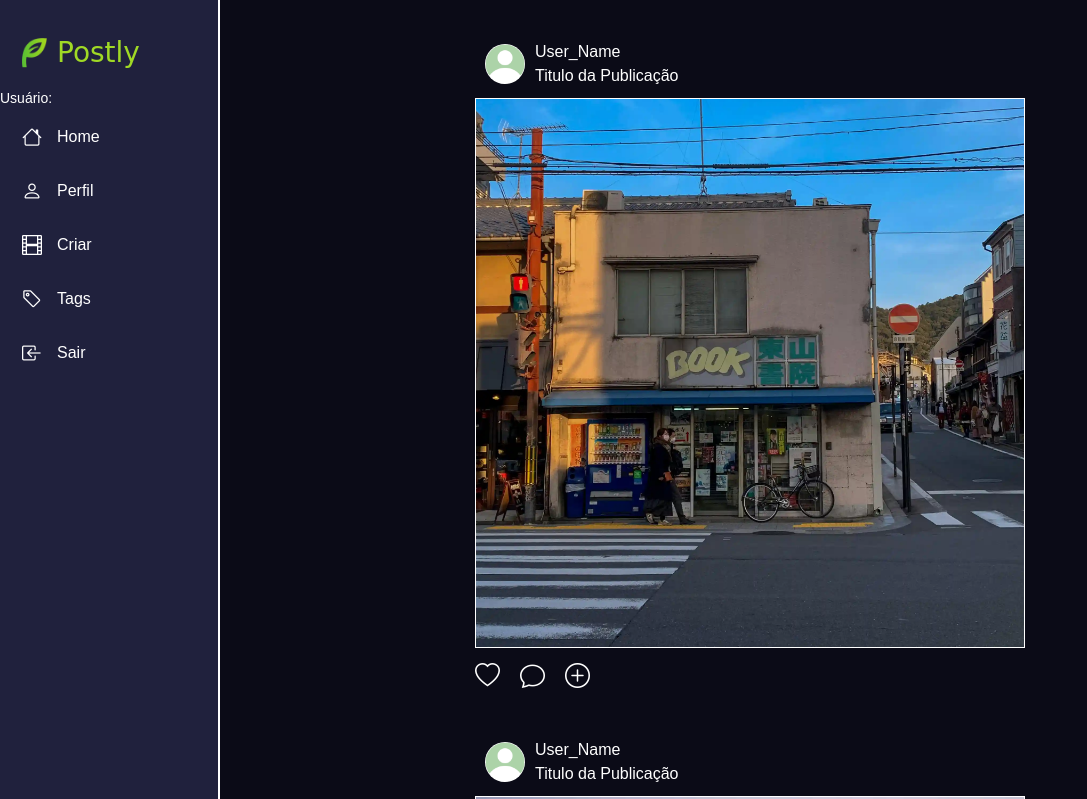
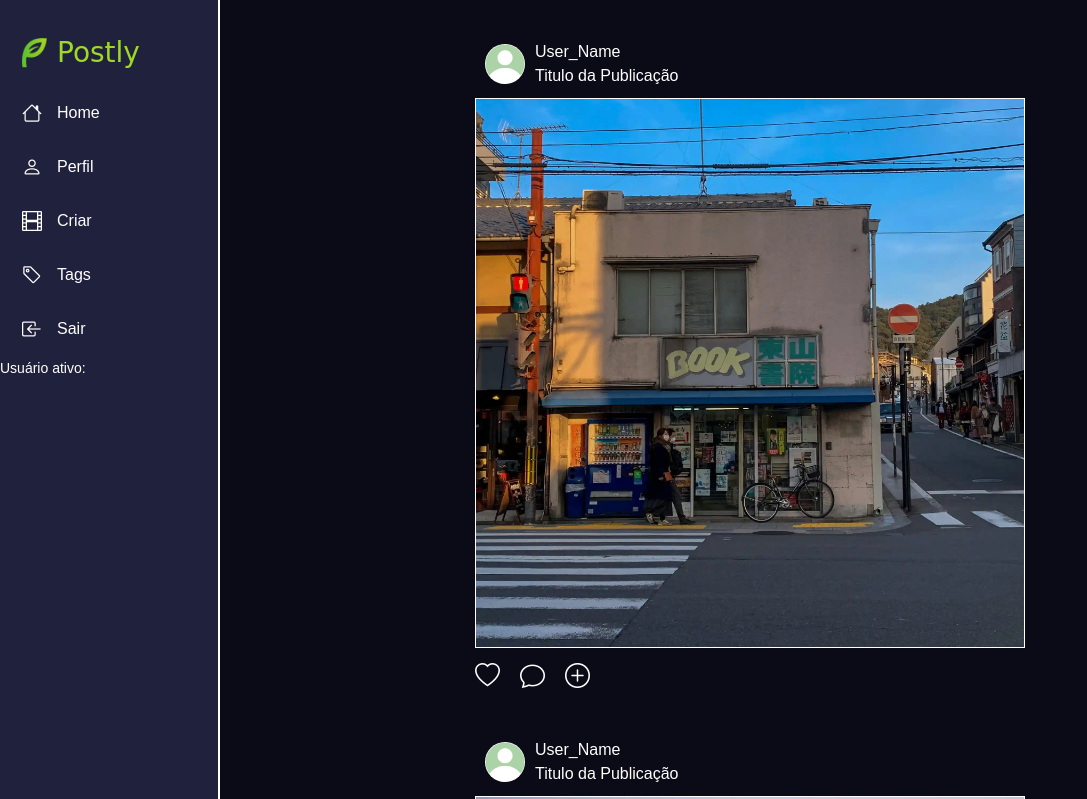
Before and after one commit to Jvictoroak/Exp_Criativa, a FastAPI app: page /index in a window 1280 px wide. Shown: the top 799 px of the page, without its empty margins (0-1087 px from the left). Run offline with FastAPI, Linux system fonts and the light colour scheme.

Commit message:
mudei o nome de lugar no index

```diff
--- a/templates/index.html
+++ b/templates/index.html
@@ -18,11 +18,11 @@
                 <div class="imagem-container"><img src="../static/imagens/logo.webp" alt="" class="imagem"></div>
                 <div class="texto">Postly</div>
             </div>
-            <div class="user-info">
+            <!-- <div class="user-info">
                 <span class="texto">Usuário:</span>
                 <p></p>
                 <span class="texto">{{ request.session.user_name }}</span>
-            </div>
+            </div> -->
             <a href="/index" class="menu-item">
                 <i class="bi bi-house"></i>
                 <span class="texto">Home</span>
@@ -61,6 +61,12 @@
                 <i class="bi bi-box-arrow-in-left"></i>
                 <span class="texto">Sair</span>
             </a>
+            <div class="user-info">
+                <p></p>
+                <span class="texto">Usuário ativo:</span>
+                <p></p>
+                <span class="texto">{{ request.session.user_name }}</span>
+            </div>
             <section id="criar">
                 <div class="criar">
                     <div class="conteudo">
```
